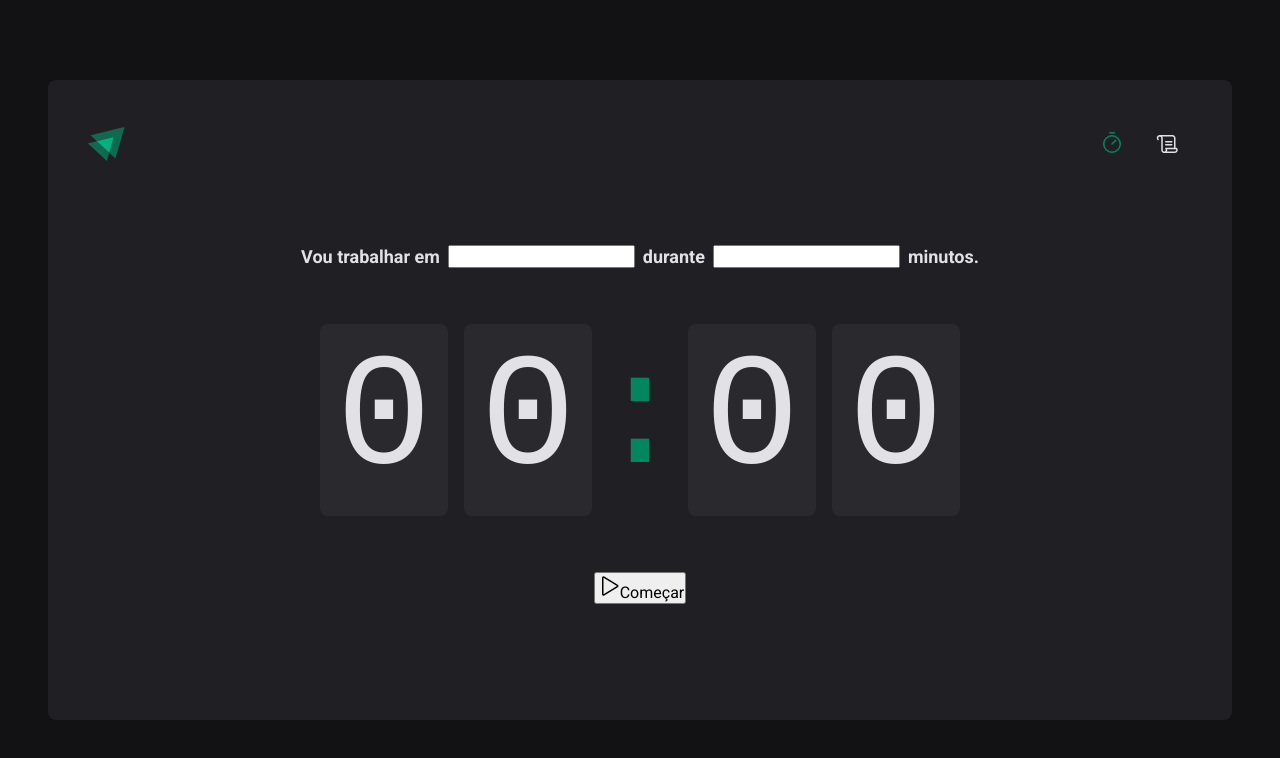
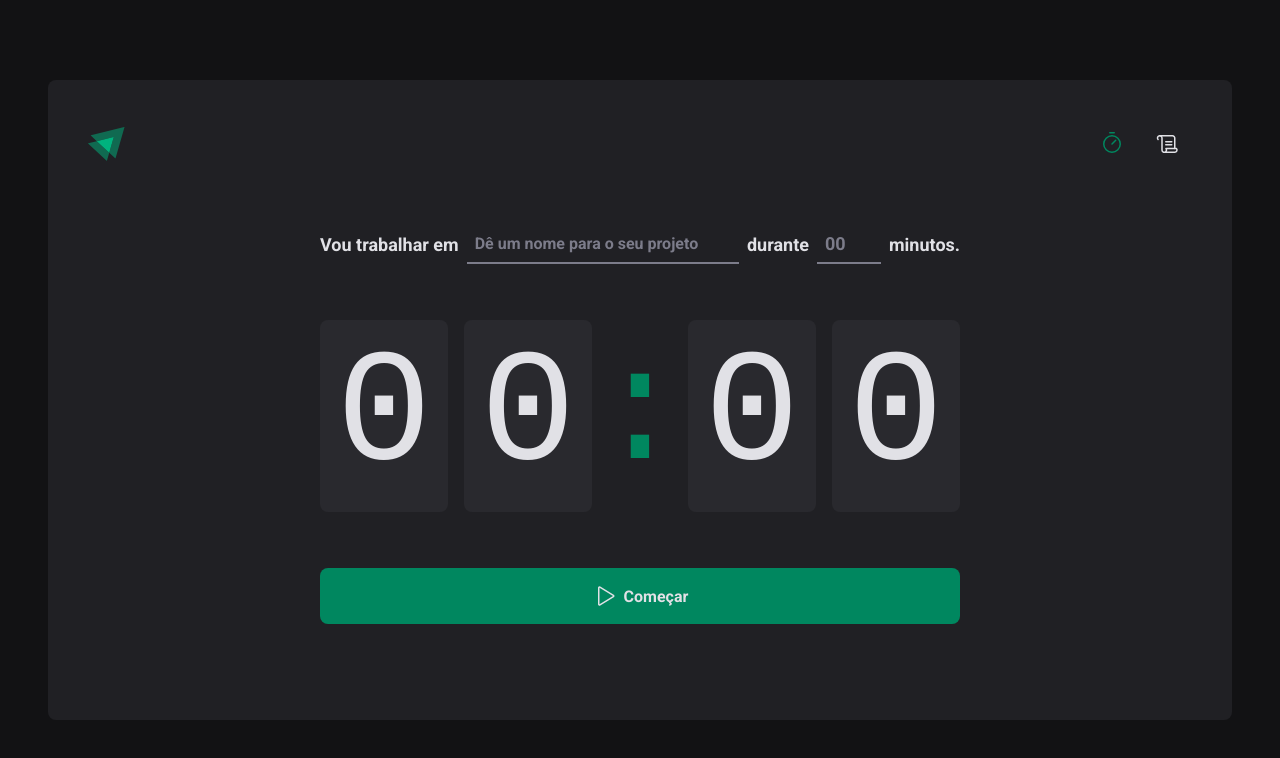
Before and after one commit to demohenry/Ignite-Timer, a React (Vite) app: page / in a window 1280 px wide. Shown: the top 758 px of the page. Built offline with nearby package versions, Linux system fonts and the light colour scheme.

Commit message:
Alterações para melhoria de pagina Home

```diff
--- a/src/pages/Home/index.tsx
+++ b/src/pages/Home/index.tsx
@@ -1,5 +1,5 @@
 import { Play } from "phosphor-react";
-import { HomeContainer, FormContainer, CountdownContainer, Separator } from "./styles";
+import { HomeContainer, FormContainer, CountdownContainer, Separator, StartCountdownButton, MinutesAmountInput, TaskInput } from "./styles";
 
 
 export function Home() {
@@ -8,10 +8,29 @@
         <form>
           <FormContainer>
               <label htmlFor="task">Vou trabalhar em</label>
-              <input id="task"/>
+              <TaskInput
+                id="task"
+                placeholder="Dê um nome para o seu projeto"
+                list="task-suggestions"
+                />
+
+                <datalist id="task-suggestions">
+                  <option value="Finalizar exercício"></option>
+                  <option value="Finalizar exercício"></option>
+                  <option value="Finalizar exercício"></option>
+                  <option value="Finalizar exercício"></option>
+                </datalist>
 
               <label htmlFor="minutesAmount">durante</label>
-              <input type="number" id="minutesAmount"/>
+                <MinutesAmountInput
+                  type="number"
+                  id="minutesAmount"
+                  min={5}
+                  max={60}
+                  step={5}
+                  placeholder="00"
+                  readOnly
+                />
 
               <span>minutos.</span>
           </FormContainer>
@@ -24,10 +43,10 @@
             <span>0</span>
           </CountdownContainer>
 
-            <button type="submit">
+            <StartCountdownButton type="submit">
               <Play size={24}/>
               Começar
-            </button>
+            </StartCountdownButton>
         </form>
     </HomeContainer>
   )
--- a/src/pages/Home/styles.ts
+++ b/src/pages/Home/styles.ts
@@ -31,6 +31,41 @@
       flex-wrap: wrap;
   `}
 `
+
+const BaseInput = styled.input`
+    background: transparent;
+
+    height: 2.5rem;
+    border: 0;
+    border-bottom: 2px solid ${(props) => props.theme['gray-500']};
+    font-weight: bold;
+    /* font-size: 1.125rem; */
+    padding: 0 0.5rem;
+    color: ${(props) => props.theme['gray-100']};
+
+
+    &:focus {
+      box-shadow: none;
+      border-color: ${(props) => props.theme['green-500']};
+    }
+    &::placeholder {
+      color: ${(props) => props.theme['gray-500']};
+    }
+`
+export const TaskInput = styled(BaseInput)`
+  flex: 1;
+
+  &::-webkit-calendar-picker-indicator {
+    display: none !important;
+  }
+`
+
+export const MinutesAmountInput = styled(BaseInput)`
+  width: 4rem;
+  font-size: 1.125rem;
+`
+
+
 export const CountdownContainer = styled.div`
   ${({theme}) => css`
     font-family: 'Roboto Mono', monospace;
@@ -48,7 +83,6 @@
     }
   `}
 `
-
 export const Separator = styled.div`
   padding: 2rem 0;
   color: ${(props) => props.theme['green-500']};
@@ -58,3 +92,31 @@
   display: flex;
   justify-content: center;
 `
+export const StartCountdownButton = styled.button`
+  ${({theme}) => css `
+      width: 100%;
+      border: 0;
+      padding: 1rem;
+      border-radius: 8px;
+
+      display: flex;
+      align-items: center;
+      justify-content: center;
+
+      gap: 0.5rem;
+      font-weight: bold;
+
+      cursor: pointer;
+
+      background: ${theme['green-500']};
+      color: ${theme['gray-100']};
+
+      &:disabled {
+        opacity: 0.7;
+        cursor: not-allowed;
+      }
+      &:not(:disabled):hover {
+        background: ${theme['green-700']};
+      }
+  `}
+`
```
